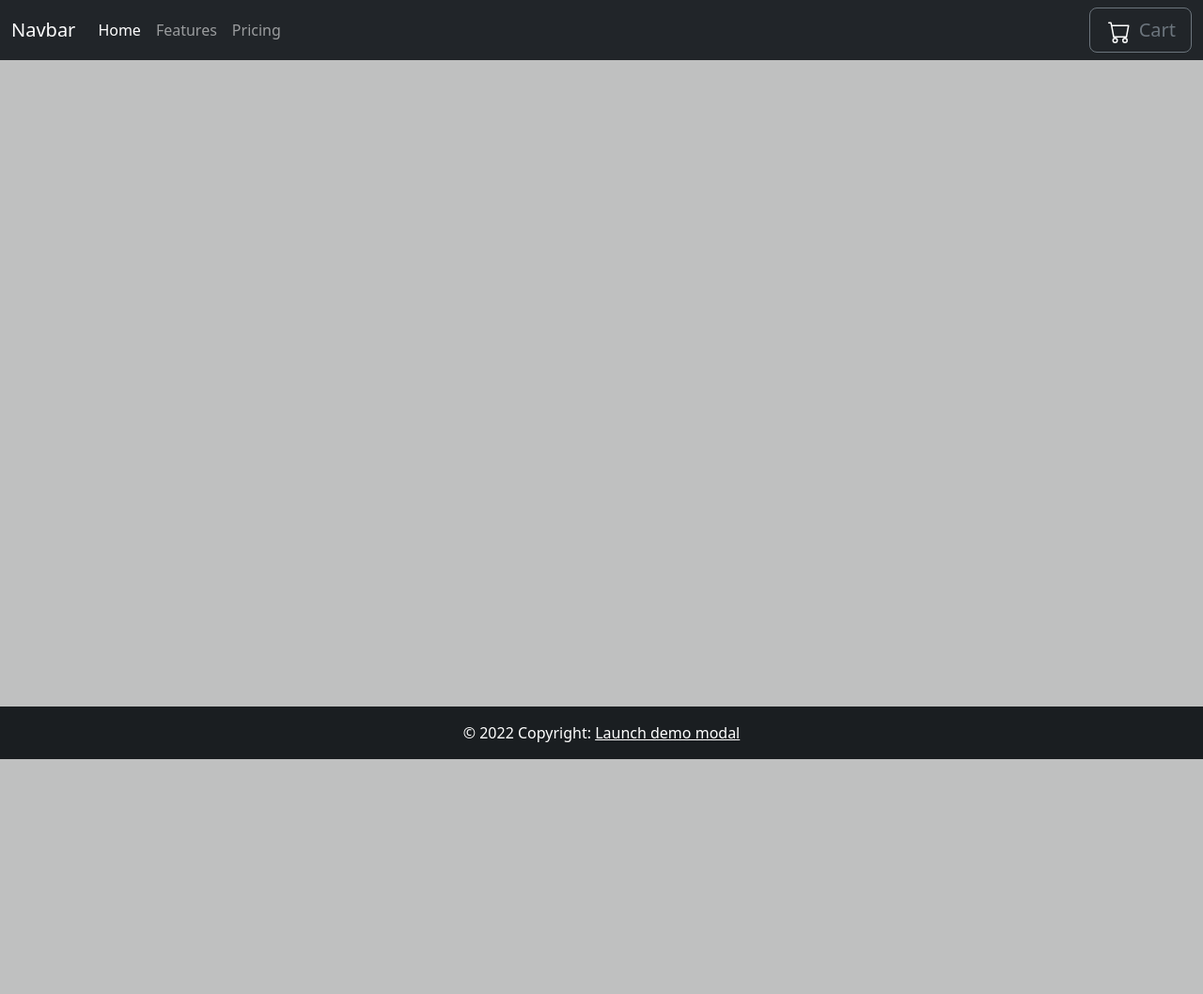
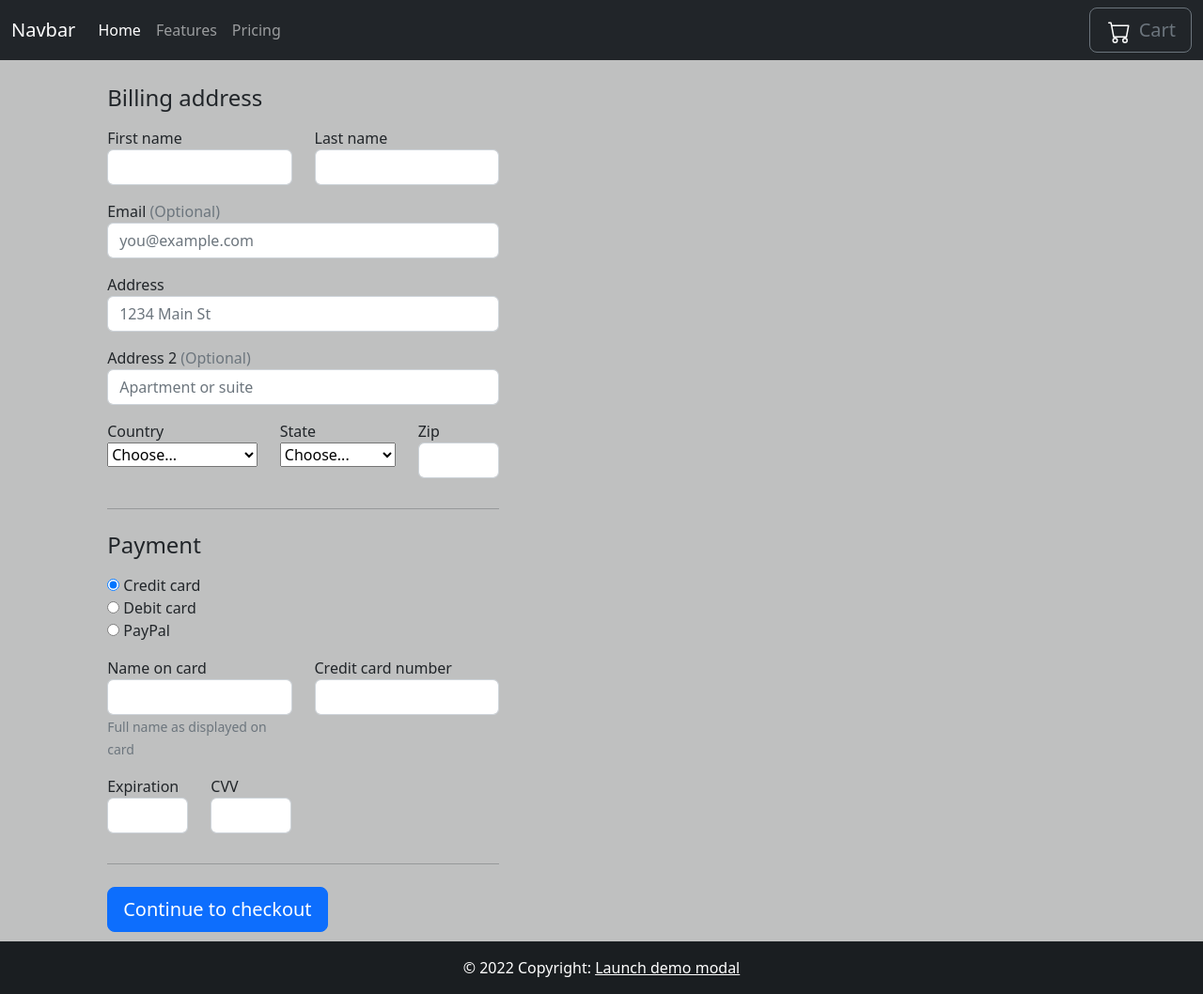
Before and after one commit to BabaYagaPROP/shop_template, a PHP site: page /checkout.html in a window 1280 px wide. Shown: the whole page at 94% size. Before the commit the page ends 808 px from the top, so only its background shows below. Run offline with PHP 8.4, Linux system fonts and the light colour scheme.

Commit message:
Add files via upload

```diff
--- a/checkout.html
+++ b/checkout.html
@@ -7,7 +7,7 @@
     <link rel="stylesheet" href="css/style.css">
     <link href="https://cdn.jsdelivr.net/npm/bootstrap@5.2.1/dist/css/bootstrap.min.css" rel="stylesheet" integrity="sha384-iYQeCzEYFbKjA/T2uDLTpkwGzCiq6soy8tYaI1GyVh/UjpbCx/TYkiZhlZB6+fzT" crossorigin="anonymous">
   </head>
-  <body>
+  <body class="d-flex flex-column min-vh-100">
      <!--navbar-->
      <nav class="navbar fixed-top navbar-expand-lg navbar-dark bg-dark">
         <div class="container-fluid">
@@ -22,7 +22,7 @@
               <a class="nav-link" href="#">Pricing</a>
             </div>
           </div>
-          <button type="button" class="btn btn-outline-secondary btn-lg" data-bs-toggle="modal" data-bs-target="#exampleModal">
+          <button type="button" class="btn btn-outline-secondary btn-lg" data-bs-toggle="modal" data-bs-target="#cartPopUp">
             <img src="img/cart.svg" class="filter_white" alt="cart" width="30" height="24">
             Cart
         </button>
@@ -30,13 +30,12 @@
       </nav>
     <!--main-->
     <main>
-
     <!--shopping cart pop up-->
-    <div class="modal fade" id="exampleModal" tabindex="-1" aria-labelledby="exampleModalLabel" aria-hidden="true">
+      <div class="modal fade" id="cartPopUp" tabindex="-1" aria-labelledby="cartPopUp" aria-hidden="true">
       <div class="modal-dialog">
         <div class="modal-content">
           <div class="modal-header">
-            <h5 class="modal-title" id="exampleModalLabel">Shopping cart</h5>
+            <h5 class="modal-title" id="cartPopUpLabel">Shopping cart</h5>
             <button type="button" class="btn-close" data-bs-dismiss="modal" aria-label="Close"></button>
           </div>
           <div class="modal-body">
@@ -44,18 +43,145 @@
           </div>
           <div class="modal-footer">
             <button type="button" class="btn btn-secondary" data-bs-dismiss="modal">Close</button>
-            <a href="checkout.html"><button type="button" class="btn btn-primary">Go to checkout</button></a>
+            <a href="checkout.html" class="btn btn-primary">Go to checkout</a>
           </div>
         </div>
       </div>
+      </div>
+    <!--checkout-->
+    <div class="form_container">
+      <div class="col-md-8 order-md-1">
+        <h4 class="mb-3">Billing address</h4>
+        <form class="needs-validation" novalidate>
+          <div class="row">
+            <div class="col-md-6 mb-3">
+              <label for="firstName">First name</label>
+              <input type="text" class="form-control" id="firstName" placeholder="" value="" required>
+              <div class="invalid-feedback">
+                Valid first name is required.
+              </div>
+            </div>
+            <div class="col-md-6 mb-3">
+              <label for="lastName">Last name</label>
+              <input type="text" class="form-control" id="lastName" placeholder="" value="" required>
+              <div class="invalid-feedback">
+                Valid last name is required.
+              </div>
+            </div>
+          </div>
+          <div class="mb-3">
+            <label for="email">Email <span class="text-muted">(Optional)</span></label>
+            <input type="email" class="form-control" id="email" placeholder="you@example.com">
+            <div class="invalid-feedback">
+              Please enter a valid email address for shipping updates.
+            </div>
+          </div>
+
+          <div class="mb-3">
+            <label for="address">Address</label>
+            <input type="text" class="form-control" id="address" placeholder="1234 Main St" required>
+            <div class="invalid-feedback">
+              Please enter your shipping address.
+            </div>
+          </div>
+
+          <div class="mb-3">
+            <label for="address2">Address 2 <span class="text-muted">(Optional)</span></label>
+            <input type="text" class="form-control" id="address2" placeholder="Apartment or suite">
+          </div>
+
+          <div class="row">
+            <div class="col-md-5 mb-3">
+              <label for="country">Country</label>
+              <select class="custom-select d-block w-100" id="country" required>
+                <option value="">Choose...</option>
+                <option>United States</option>
+              </select>
+              <div class="invalid-feedback">
+                Please select a valid country.
+              </div>
+            </div>
+            <div class="col-md-4 mb-3">
+              <label for="state">State</label>
+              <select class="custom-select d-block w-100" id="state" required>
+                <option value="">Choose...</option>
+                <option>California</option>
+              </select>
+              <div class="invalid-feedback">
+                Please provide a valid state.
+              </div>
+            </div>
+            <div class="col-md-3 mb-3">
+              <label for="zip">Zip</label>
+              <input type="text" class="form-control" id="zip" placeholder="" required>
+              <div class="invalid-feedback">
+                Zip code required.
+              </div>
+            </div>
+          </div>
+          <hr class="mb-4">
+
+        <h4 class="mb-3">Payment</h4>
+
+        <div class="d-block my-3">
+          <div class="custom-control custom-radio">
+            <input id="credit" name="paymentMethod" type="radio" class="custom-control-input" checked required>
+            <label class="custom-control-label" for="credit">Credit card</label>
+          </div>
+          <div class="custom-control custom-radio">
+            <input id="debit" name="paymentMethod" type="radio" class="custom-control-input" required>
+            <label class="custom-control-label" for="debit">Debit card</label>
+          </div>
+          <div class="custom-control custom-radio">
+            <input id="paypal" name="paymentMethod" type="radio" class="custom-control-input" required>
+            <label class="custom-control-label" for="paypal">PayPal</label>
+          </div>
+        </div>
+        <div class="row">
+          <div class="col-md-6 mb-3">
+            <label for="cc-name">Name on card</label>
+            <input type="text" class="form-control" id="cc-name" placeholder="" required>
+            <small class="text-muted">Full name as displayed on card</small>
+            <div class="invalid-feedback">
+              Name on card is required
+            </div>
+          </div>
+          <div class="col-md-6 mb-3">
+            <label for="cc-number">Credit card number</label>
+            <input type="text" class="form-control" id="cc-number" placeholder="" required>
+            <div class="invalid-feedback">
+              Credit card number is required
+            </div>
+          </div>
+        </div>
+        <div class="row">
+          <div class="col-md-3 mb-3">
+            <label for="cc-expiration">Expiration</label>
+            <input type="text" class="form-control" id="cc-expiration" placeholder="" required>
+            <div class="invalid-feedback">
+              Expiration date required
+            </div>
+          </div>
+          <div class="col-md-3 mb-3">
+            <label for="cc-cvv">CVV</label>
+            <input type="text" class="form-control" id="cc-cvv" placeholder="" required>
+            <div class="invalid-feedback">
+              Security code required
+            </div>
+          </div>
+        </div>
+        <hr class="mb-4">
+        <button class="btn btn-primary btn-lg btn-block" type="submit">Continue to checkout</button>
+      </form>
+    </div>
     </div>
 
 
-    <div class="modal fade" id="owner" tabindex="-1" aria-labelledby="exampleModalLabel" aria-hidden="true">
+      <div class="modal fade" id="owner" tabindex="-1" aria-labelledby="ownerPopUp" aria-hidden="true">
         <div class="modal-dialog">
           <div class="modal-content">
             <div class="modal-header">
-              <h5 class="modal-title" id="exampleModalLabel">Site is made by</h5>
+              <h5 class="modal-title" id="ownerPopUp">Site is made by</h5>
               <button type="button" class="btn-close" data-bs-dismiss="modal" aria-label="Close"></button>
             </div>
             <div class="modal-body">
@@ -69,7 +195,7 @@
       </div>
     </main>
     <!-- Footer -->
-      <footer class=" text-center text-white" style="background-color:#212529;">
+      <footer class=" text-center text-white mt-auto" style="background-color:#212529;">
         <div class="text-center p-3" style="background-color: rgba(0, 0, 0, 0.2)">
           © 2022 Copyright:
           <a class="text-white" href="#" data-bs-toggle="modal" data-bs-target="#owner">
@@ -80,6 +206,7 @@
       <!-- Footer -->
 
     <!--bootstrap js-->
+    <script src="js/app.js"></script>
     <script src="https://cdn.jsdelivr.net/npm/bootstrap@5.2.1/dist/js/bootstrap.bundle.min.js" integrity="sha384-u1OknCvxWvY5kfmNBILK2hRnQC3Pr17a+RTT6rIHI7NnikvbZlHgTPOOmMi466C8" crossorigin="anonymous"></script>
   </body>
 </html>
--- a/css/style.css
+++ b/css/style.css
@@ -13,7 +13,7 @@
     text-align:center;
 }
 main{
-    height:94vh;
+    min-height:94vh;
     background: rgb(191, 192, 192);
 }
 html{
@@ -26,8 +26,16 @@ html{
 .grid_container{
     margin-top:2rem;
     display:grid;
-    grid-template-columns: repeat(3,1fr);
+    grid-template-columns: repeat(5,1fr);
     grid-gap: 10px;
     padding: 10px;
     justify-items: center;
 }
+.form_container{
+    margin-top:5rem;
+    display:grid;
+    grid-template-columns: repeat(2,1fr);
+    grid-gap: 10px;
+    padding: 10px;
+    justify-items: center;
+}
--- /dev/null
+++ b/js/app.js
@@ -0,0 +1,20 @@
+// Example starter JavaScript for disabling form submissions if there are invalid fields
+(function () {
+    'use strict'
+
+    window.addEventListener('load', function () {
+      // Fetch all the forms we want to apply custom Bootstrap validation styles to
+      var forms = document.getElementsByClassName('needs-validation')
+
+      // Loop over them and prevent submission
+      Array.prototype.filter.call(forms, function (form) {
+        form.addEventListener('submit', function (event) {
+          if (form.checkValidity() === false) {
+            event.preventDefault()
+            event.stopPropagation()
+          }
+          form.classList.add('was-validated')
+        }, false)
+      })
+    }, false)
+  }())
```
Also changed, not shown: index.html (+35 -7 lines).
